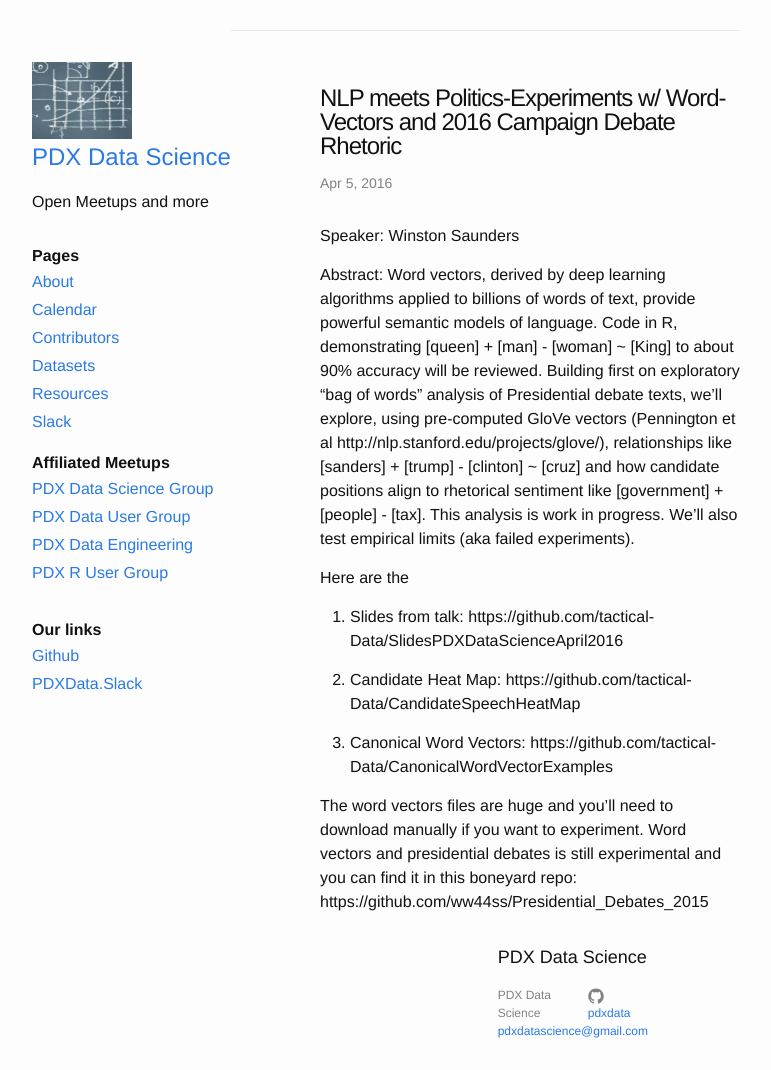
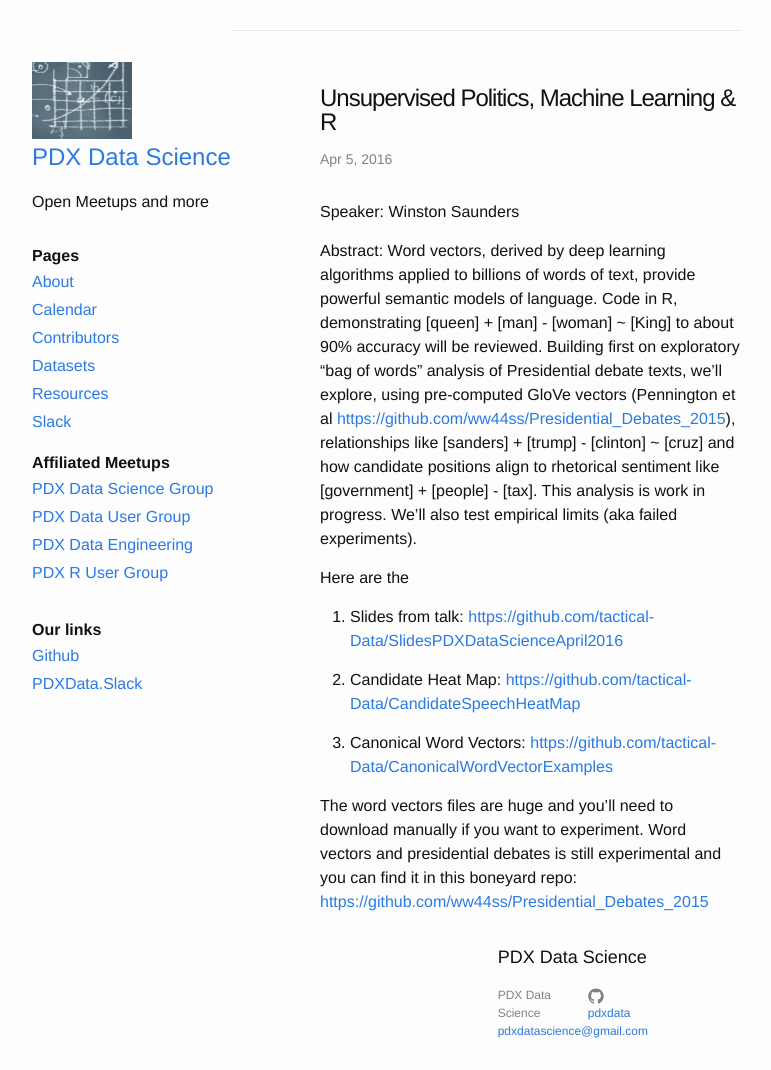
Before and after one commit to PdxData/pdxdata.github.io, a Jekyll site: the page built from _posts/2016-04-05-meetup.markdown, in a window 1280 px wide and 1070 px high. Shown: the whole window, without its empty margins (270-1041 px from the left). Built offline with Jekyll 4.4.1, drawn with Linux system fonts in a browser that asks for light colours; some of the changed lines change nothing that is shown.

Commit message:
Correct URLs

```diff
--- a/_posts/2016-04-05-meetup.markdown
+++ b/_posts/2016-04-05-meetup.markdown
@@ -1,6 +1,6 @@
 ---
 layout: meetup
-title:  "NLP meets Politics-Experiment­s w/ Word-Vectors and 2016 Campaign Debate Rhetoric"
+title:  "Unsupervised Politics, Machine Learning & R"
 date:   2016-04-05
 type: meetup
 meetup: http://www.meetup.com/portland-r-user-group/events/229130207/
@@ -8,14 +8,14 @@ meetup: http://www.meetup.com/portland-r-user-group/events/229130207/
 
 Speaker: Winston Saunders
 
-Abstract: Word vectors, derived by deep learning algorithms applied to billions of words of text, provide powerful semantic models of language. Code in R, demonstrating [queen] + [man] - [woman] ~ [King] to about 90% accuracy will be reviewed. Building first on exploratory "bag of words" analysis of Presidential debate texts, we'll explore, using pre-computed GloVe vectors (Pennington et al http://nlp.stanford.edu/projects/glove/), relationships like [sanders] + [trump] - [clinton] ~ [cruz] and how candidate positions align to rhetorical sentiment like [government] + [people] - [tax]. This analysis is work in progress. We'll also test empirical limits (aka failed experiments).
+Abstract: Word vectors, derived by deep learning algorithms applied to billions of words of text, provide powerful semantic models of language. Code in R, demonstrating [queen] + [man] - [woman] ~ [King] to about 90% accuracy will be reviewed. Building first on exploratory "bag of words" analysis of Presidential debate texts, we'll explore, using pre-computed GloVe vectors (Pennington et al [https://github.com/ww44ss/Presidential_Debates_2015](https://github.com/ww44ss/Presidential_Debates_2015)), relationships like [sanders] + [trump] - [clinton] ~ [cruz] and how candidate positions align to rhetorical sentiment like [government] + [people] - [tax]. This analysis is work in progress. We'll also test empirical limits (aka failed experiments).
 
 Here are the
 
-1. Slides from talk: https://github.com/tactical-Data/SlidesPDXDataScienceApril2016
+1. Slides from talk: [https://github.com/tactical-Data/SlidesPDXDataScienceApril2016](https://github.com/tactical-Data/SlidesPDXDataScienceApril2016)
 
-2. Candidate Heat Map: https://github.com/tactical-Data/CandidateSpeechHeatMap
+2. Candidate Heat Map: [https://github.com/tactical-Data/CandidateSpeechHeatMap](https://github.com/tactical-Data/CandidateSpeechHeatMap)
 
-3. Canonical Word Vectors: https://github.com/tactical-Data/CanonicalWordVectorExamples
+3. Canonical Word Vectors: [https://github.com/tactical-Data/CanonicalWordVectorExamples](https://github.com/tactical-Data/CanonicalWordVectorExamples)
 
-The word vectors files are huge and you'll need to download manually if you want to experiment. Word vectors and presidential debates is still experimental and you can find it in this boneyard repo: https://github.com/ww44ss/Presidential_Debates_2015
+The word vectors files are huge and you'll need to download manually if you want to experiment. Word vectors and presidential debates is still experimental and you can find it in this boneyard repo: [https://github.com/ww44ss/Presidential_Debates_2015](https://github.com/ww44ss/Presidential_Debates_2015)
```
